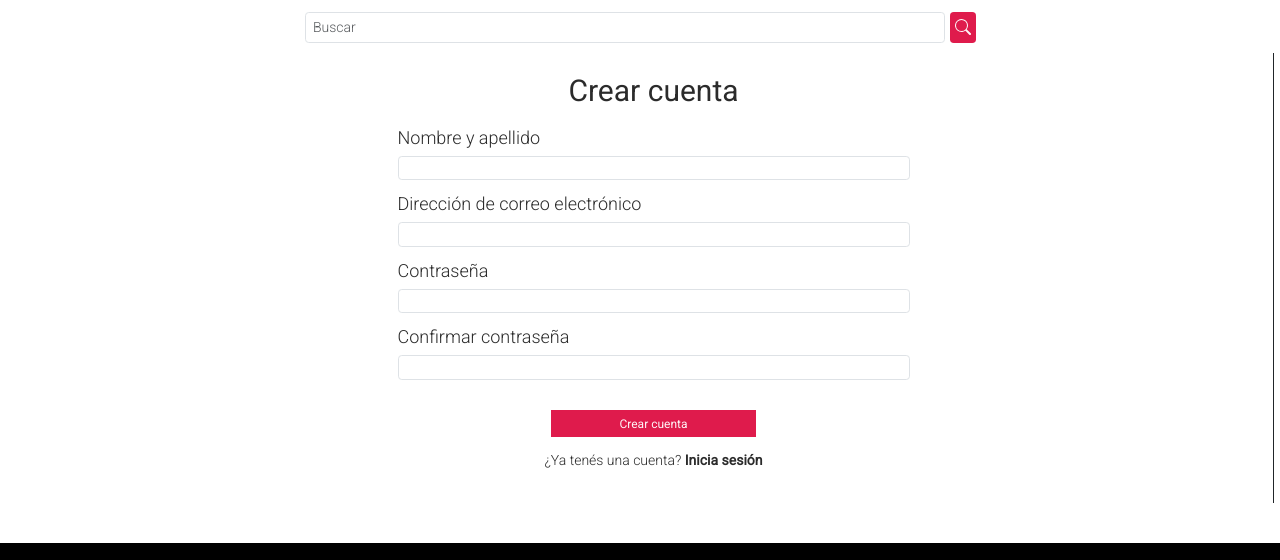
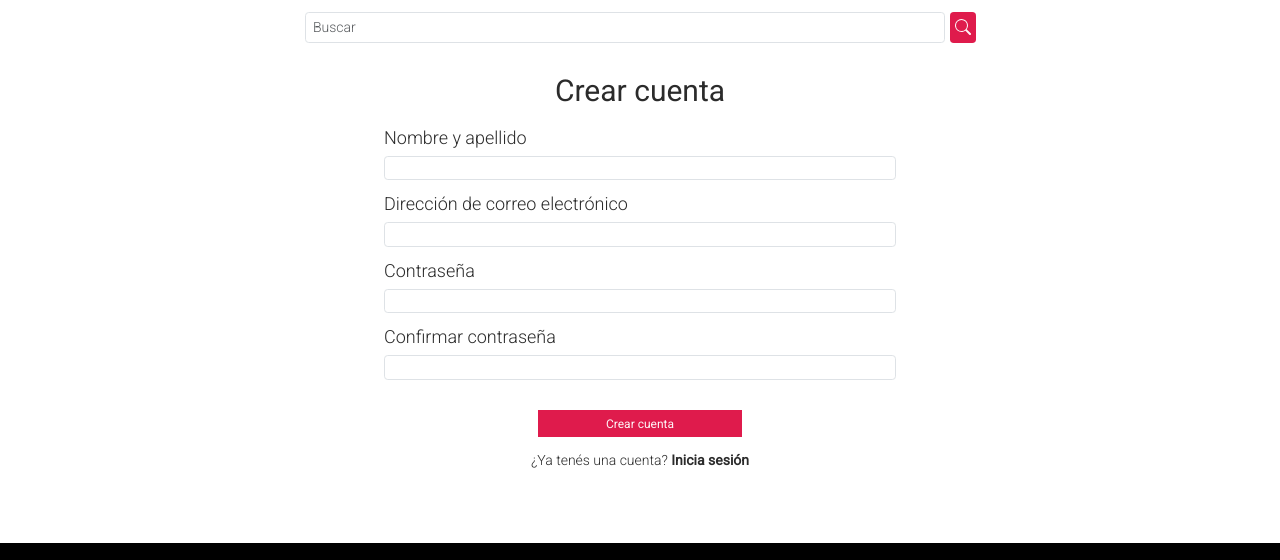
Before and after one commit to valenlamamy/Proyect-Lasermanas, a website: page pages/crear-cuenta.html in a window 1280 px wide. Shown: the part 134-694 px from the top of the page. Drawn offline with nearby package versions, Linux system fonts and the light colour scheme.

Commit message:
ultimamos detalles de adentacion

```diff
--- a/pages/crear-cuenta.html
+++ b/pages/crear-cuenta.html
@@ -59,7 +59,7 @@
         </form>
     </header>
     <!-- ends header -->
-    <main class="crear-cuenta">
+    <main class="login">
         <h1>Crear cuenta</h1>
         <form>
             <div class="mb-3">
--- a/scss/_login.scss
+++ b/scss/_login.scss
@@ -1,5 +1,4 @@
-.crear-cuenta,
-.iniciar-sesion{
+.login{
     @include flex(column, center);
     align-items: center;
     text-align: $textCenter;
```
Also changed, not shown: pages/iniciar-sesion.html (+1 -1 lines), css/main.css.
